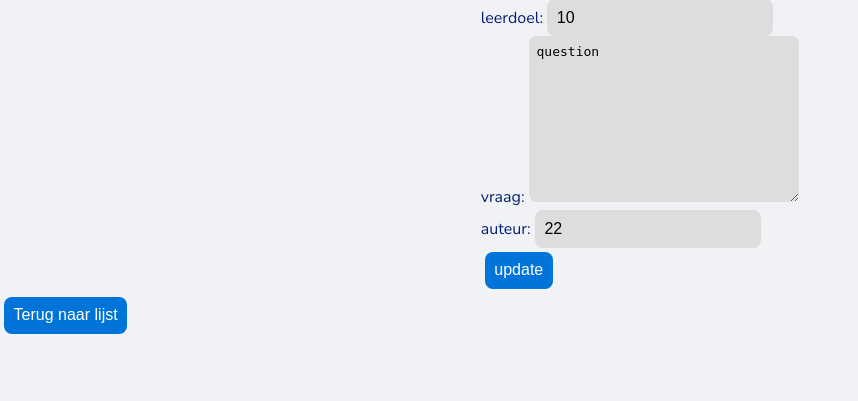
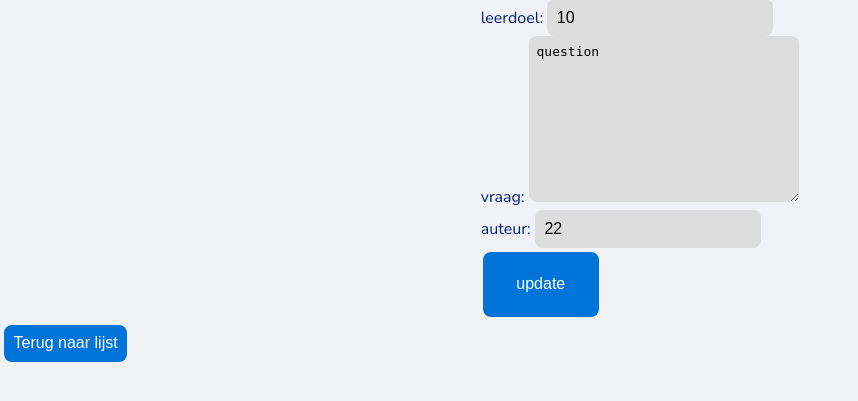
Before and after one commit to zasha-0925315/Werkplaats2, a Flask app: page /table_details/vragen/1/update in a window 1280 px wide. Shown: the part 185-586 px from the top of the page, without its empty margins (0-858 px from the left). Run offline with Flask 2, Linux system fonts and the light colour scheme; the visitor is signed in with stand-in values (Sample User, id 1); data comes from the database, SQL or seed files in the repository.

Commit message:
begin styling

```diff
--- a/static/basic.css
+++ b/static/basic.css
@@ -327,3 +327,21 @@ a {
     align-items: center;
     justify-content: center;
 }
+
+.buttonupdate {
+    background-color: var(--c1);
+    color: var(--c5);
+    border: none;
+    padding: 10px 20px;
+    text-align: center;
+    text-decoration: none;
+    display: inline-block;
+    font-size: 16px;
+    margin: 4px 2px;
+    cursor: pointer;
+    border-radius: var(--rc);
+}
+
+.button2 {
+    background-color: var(--c1);
+}
--- a/templates/update.html
+++ b/templates/update.html
@@ -65,7 +65,7 @@
 
 <!-- table name 'vragen' is getting called in here when you select the table -->
 {% if table_name == 'vragen' %}
-    <p>Update de vragen hier:</p>
+    <p id="updatetext">Update de vragen hier:</p>
     <div class="formclass">
         <form action="#" method="POST">
             <div>
```
